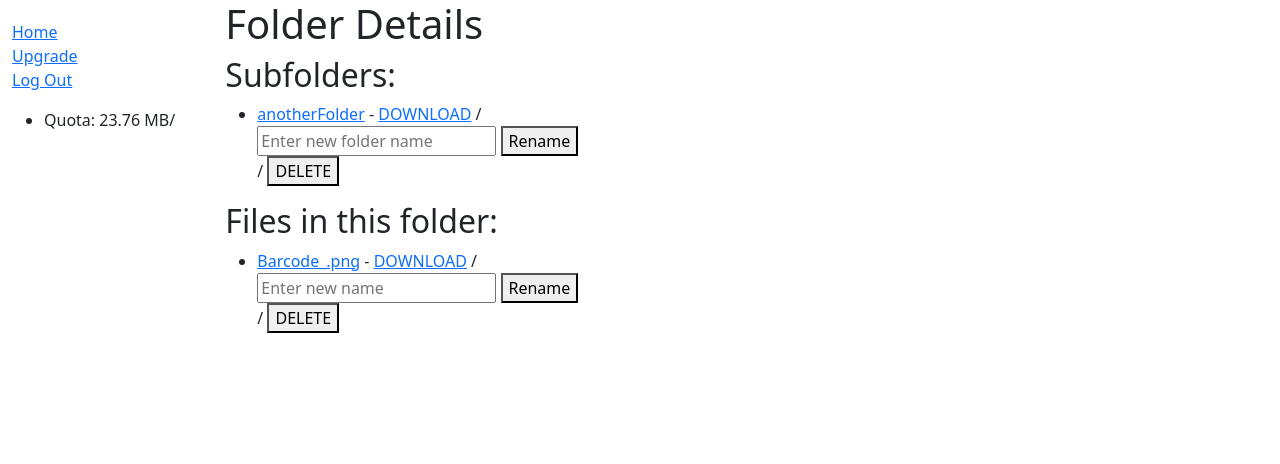
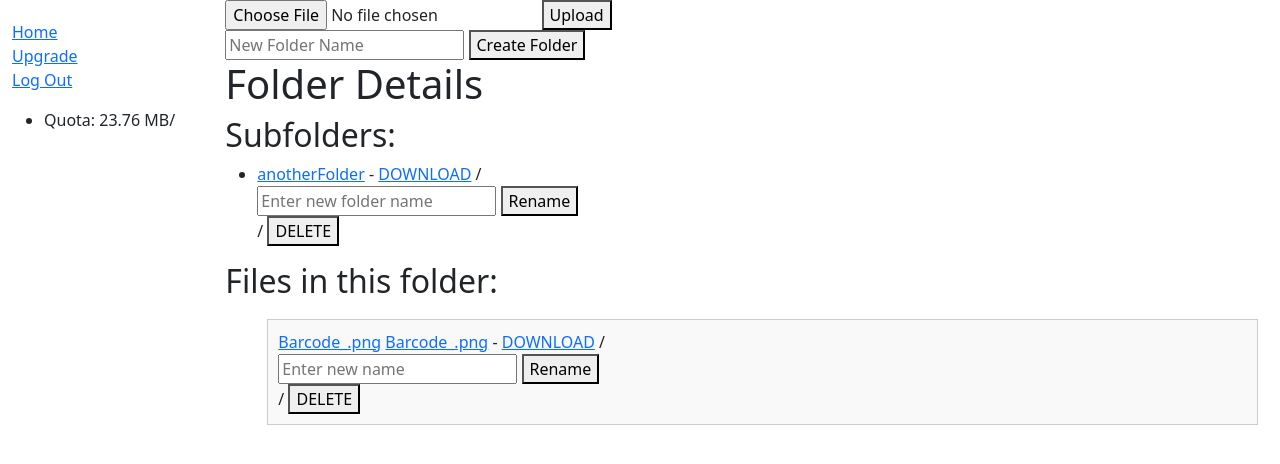
Before and after one commit to maurograndaoramos/ETIC_PW2425_PROJETO_I, a Django app: page /drive/folder/1/ in a window 1280 px wide. Shown: the top 464 px of the page. Run offline with Django 5.2, Linux system fonts and the light colour scheme; a user stored in the database is signed in; data comes from the database, SQL or seed files in the repository; both versions use the stored data as it was after the commit.

Commit message:
[Micro - 0.2.2] Added Upload function and minor changes

```diff
--- a/EDrive/drive/templates/drive.html
+++ b/EDrive/drive/templates/drive.html
@@ -44,8 +44,8 @@
       <div class="file-grid">
         {% for file in file_list %}
         <div class="file-item">
-          <a href="{{ file.get_absolute_url }}">{{ file.file_name }}</a>
-          <a href="{{ file.get_absolute_url }}" target="_blank">{{ file.file_name }}</a> -
+          <a href="{{ file.get_absolute_url }} ">{{ file.file_name }}</a>
+          <a href="{% url 'view_file' file.file_id %}" target="_blank">{{ file.file_name }}</a> -
           <a href="{% url 'download_file' file.file_id %}">DOWNLOAD</a>
           /
           <form action="{% url 'rename_file' file.file_id %}" method="post">
--- a/EDrive/drive/templates/folder_detail.html
+++ b/EDrive/drive/templates/folder_detail.html
@@ -1,6 +1,18 @@
 {% extends "drive_generic.html" %}
 
 {% block content %}
+<form action="{% url 'upload_file' %}" method="post" enctype="multipart/form-data">
+  {% csrf_token %}
+  <input type="file" name="file">
+  <button type="submit">Upload</button>
+</form>
+
+<form action="{% url 'create_folder' %}" method="post">
+  {% csrf_token %}
+  <input type="text" name="folder_name" placeholder="New Folder Name">
+  <button type="submit">Create Folder</button>
+</form>
+
 <h1>Folder Details</h1>
 
 <h2>Subfolders:</h2>
@@ -31,10 +43,13 @@
 <h2>Files in this folder:</h2>
 
 {% if files %}
+  <div class="file-grid-wrapper">
+    <div class="file-grid">
       <ul>
           {% for file in files %}
-      <li>
-          <a href="{{ file.get_absolute_url }}">{{ file.file_name }}</a> -
+          <div class="file-item">
+            <a href="{{ file.get_absolute_url }} ">{{ file.file_name }}</a>
+            <a href="{% url 'view_file' file.file_id %}" target="_blank">{{ file.file_name }}</a> -
             <a href="{% url 'download_file' file.file_id %}">DOWNLOAD</a>
             /
             <form action="{% url 'rename_file' file.file_id %}" method="post">
@@ -47,9 +62,11 @@
               {% csrf_token %}
               <button type="submit" onclick="return confirm('Are you sure you want to delete this file?');">DELETE</button>
             </form>
-      </li>
+          </div>
           {% endfor %}
       </ul>
+    </div>
+  </div>
 {% else %}
   <p>There are no files in this folder.</p>
 {% endif %}
--- /dev/null
+++ b/EDrive/drive/uploads/f65ff4a8248dae11e3fbe75e5001bfb9b96ffcc66fc0b0b4016b0990fc216a64.txt
@@ -0,0 +1,4 @@
+Tag<->0.5.1
+
+Link:
+https://github.com/maurograndaoramos/myDjangoapp
--- a/EDrive/drive/views.py
+++ b/EDrive/drive/views.py
@@ -2,35 +2,38 @@ import os
 import zipfile
 from django.shortcuts import render,get_object_or_404, redirect
 from django.http import FileResponse, HttpResponse
-from mimetypes import guess_type
-import urllib.parse
 from drive.models import File, Folder
 from django.db import models
 from django.contrib.auth.decorators import login_required
 from django.views.decorators.http import require_POST
+from django.utils import timezone
 
 def upload_file(request):
     if request.method == 'POST':
         file = request.FILES['file']
-        # Save file logic here
-        return redirect('file_view')
+        # Assuming you want to upload to the root, file_parent_id will be None or get from request
+        file_parent_id = request.POST.get('folder_id', None)
+        file_parent = None
+        if file_parent_id:
+            file_parent = Folder.objects.get(pk=file_parent_id)
+
+        new_file = File(file_path=file, owner=request.user, file_parent=file_parent)
+
+        new_file.file_name = file.name
+        new_file.file_size = file.size
+        new_file.file_timestamp = timezone.now()
+
+        new_file.save()
+
+        return redirect('drive')
+    else:
+        return redirect('drive')
 
 def create_folder(request):
     if request.method == 'POST':
         folder_name = request.POST.get('folder_name')
         # Create folder logic here
         return redirect('folder_view')
-
-@login_required
-def generic_view(request):
-
-
-
-
-    context = {
-
-    }
-    return render(request, 'drive_generic.html', context)
 
 @login_required
 def drive_view(request):
@@ -83,16 +86,8 @@ def download_file(request, file_id):
 
 login_required
 def view_file(request, file_id):
-    file = get_object_or_404(File, id=file_id)
-    content_type, _ = guess_type(file.file_path)
-    response = FileResponse(open(file.file_path, 'rb'), content_type=content_type)
-
-    # Setting the filename with proper encoding for the header
-    filename_header = urllib.parse.quote(file.file_name.encode('utf8'))
-    if file.file_type in ['jpg', 'jpeg', 'png', 'gif', 'mp4', 'mp3']:  # Add other types as needed
-        response['Content-Disposition'] = f'inline; filename*=UTF-8\'\'{filename_header}'
-    else:
-        response['Content-Disposition'] = f'attachment; filename*=UTF-8\'\'{filename_header}'
+    file = get_object_or_404(File, file_id=file_id)
+    response = FileResponse(file.file_path.open('rb'), filename=file.file_name)
 
     return response
 
```
Also changed, not shown: EDrive/db.sqlite3, EDrive/drive/uploads/063ea7e950dccf438e7fb626e708374027a4e6bc7e6c4dfb13cbcdc0de476231.jpg (added). Lines whose indentation alone changed are shown as unchanged.
